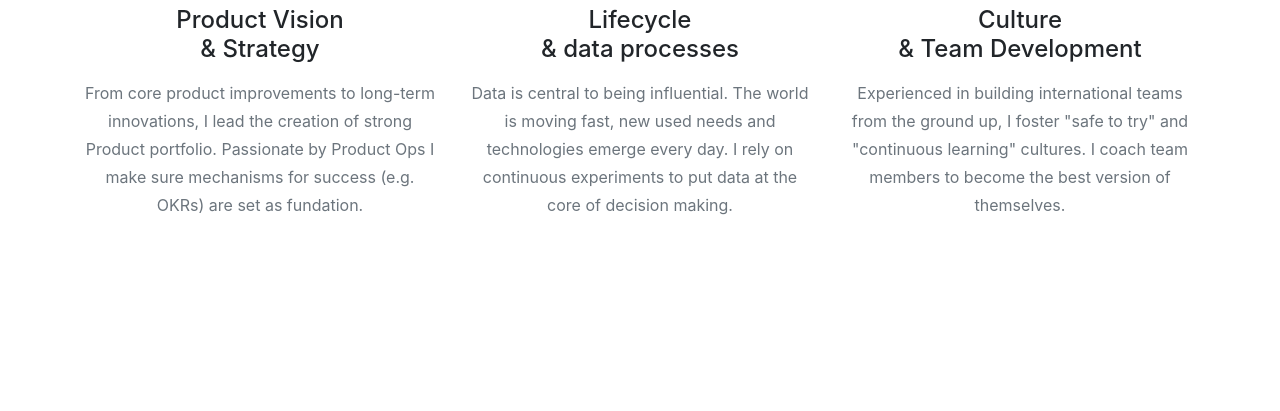
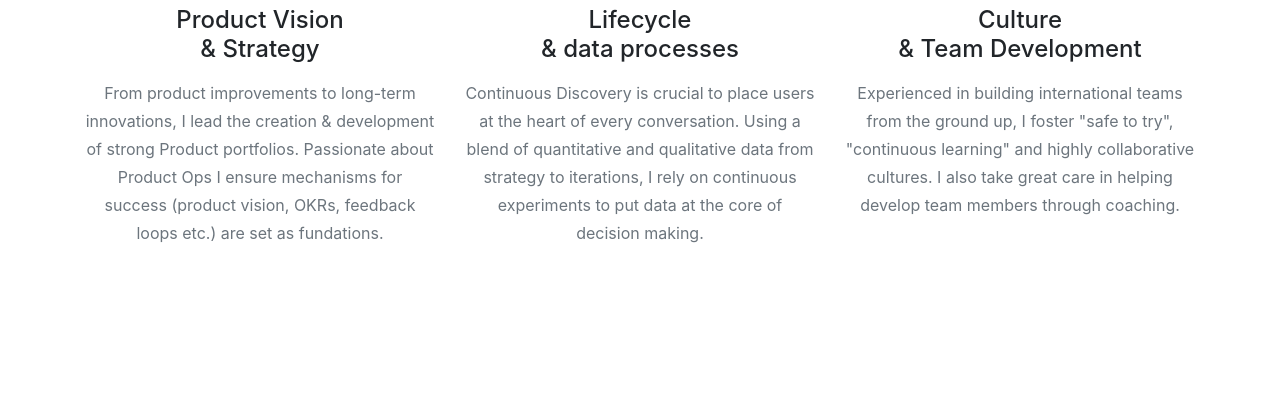
Before and after one commit to chloemacmac/chloemackie, a website with bundled scripts: page index.html in a window 1280 px wide. Shown: the part 1424-1835 px from the top of the page. Built offline with nearby package versions, Linux system fonts and the light colour scheme; a web font is replaced by a local one.

Commit message:
Add files via upload

```diff
--- a/index.html
+++ b/index.html
@@ -111,7 +111,7 @@
               <img class="rounded-circle img-fluid" src="img/icon/1.png" alt="">
             </span>
             <h4 class="service-heading">Product Vision <br> & Strategy</h4>
-            <p class="text-muted">From core product improvements to long-term innovations, I lead the creation of strong Product portfolio. Passionate by Product Ops I make sure mechanisms for success (e.g. OKRs) are set as fundation.
+            <p class="text-muted">From product improvements to long-term innovations, I lead the creation & development of strong Product portfolios. Passionate about Product Ops I ensure mechanisms for success (product vision, OKRs, feedback loops etc.) are set as fundations.
           </p>
           </div>
           <div class="col-md-4">
@@ -119,14 +119,14 @@
               <img class="rounded-circle img-fluid" src="img/icon/2.png" alt="">
             </span>
             <h4 class="service-heading">Lifecycle <br> & data processes </h4>
-            <p class="text-muted"> Data is central to being influential. The world is moving fast, new used needs and technologies emerge every day. I rely on continuous experiments to put data at the core of decision making.</p>
+            <p class="text-muted">Continuous Discovery is crucial to place users at the heart of every conversation. Using a blend of quantitative and qualitative data from strategy to iterations, I rely on continuous experiments to put data at the core of decision making. </p>
           </div>
           <div class="col-md-4">
             <span class="fa-stack fa-4x">
               <img class="rounded-circle img-fluid" src="img/icon/3.png" alt="">
             </span>
             <h4 class="service-heading">Culture <br> & Team Development</h4>
-            <p class="text-muted">Experienced in building international teams from the ground up, I foster "safe to try" and "continuous learning" cultures. I coach team members to become the best version of themselves.
+            <p class="text-muted">Experienced in building international teams from the ground up, I foster "safe to try", "continuous learning" and highly collaborative cultures. I also take great care in helping develop team members through coaching.
             </p>
           </div>
         </div>
```
